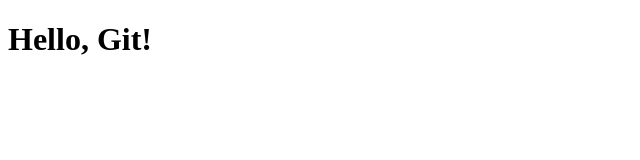
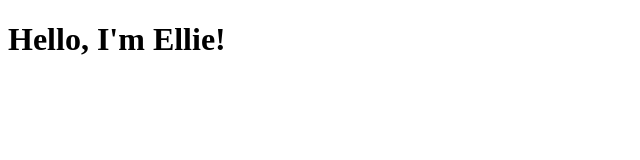
Before and after one commit to ellieCorner/git-exercise, a plain HTML site: page index.html in a window 1280 px wide. Shown: the whole page, without its empty margins (0-640 px from the left). Drawn offline with Linux system fonts and the light colour scheme.

Commit message:
📝 Updated heading text

```diff
--- a/index.html
+++ b/index.html
@@ -6,6 +6,6 @@
     <title>Git Exercise</title>
   </head>
   <body>
-    <h1>Hello, Git!</h1>
+    <h1>Hello, I'm Ellie!</h1>
   </body>
 </html>
```
